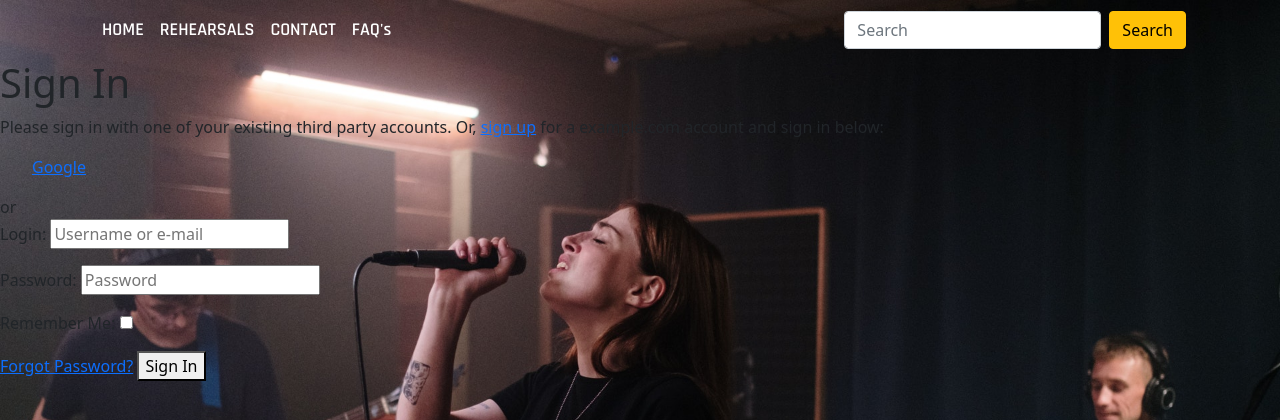
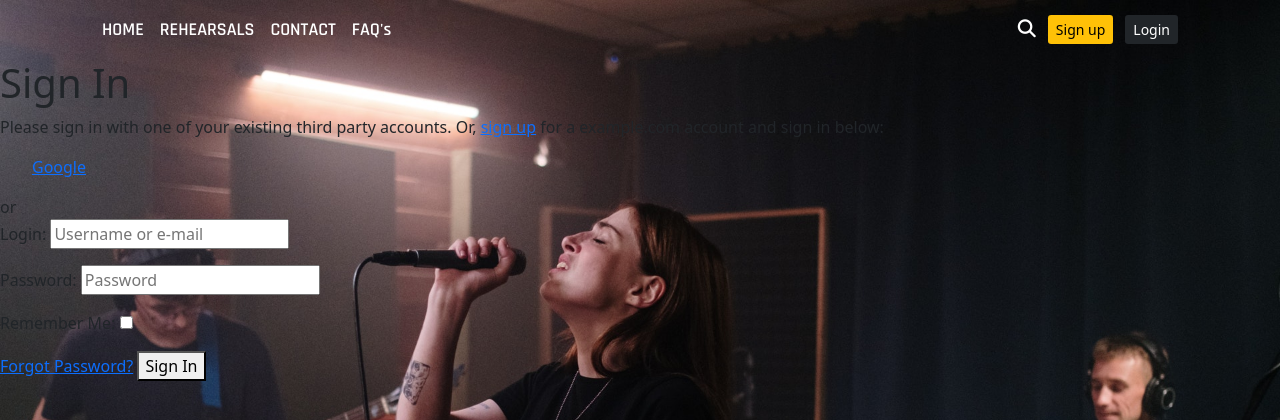
Before and after one commit to DPHamdev/MP-4, a Django app: page /accounts/login/ in a window 1280 px wide. Shown: the top 420 px of the page. Run offline with Django 3.2, Linux system fonts and the light colour scheme; some libraries are stand-ins or nearby versions.

Commit message:
Added login and sign up buttons, as well as search bar with collapse feature to clean up navbar

```diff
--- a/static/css/base.css
+++ b/static/css/base.css
@@ -73,3 +73,10 @@ footer {
 a:hover {
     color: #007ea7 !important;
 }
+
+
+.form-control:focus, .form-control:active {
+    border-color: #000;
+    outline: 0;
+    box-shadow: inset 0 0 0;
+}
--- a/templates/base.html
+++ b/templates/base.html
@@ -36,7 +36,6 @@
         <header class="container mx-auto">
             <nav class="navbar w-100 navbar-expand-lg navbar-light">
                 <div class="container-fluid">
-                    <!-- <img src="/media/images/SHS_Logo.png" class="bg-light navbar-brand nav-logo" href="{% url 'home' %}"> -->
                     <button class="navbar-toggler bg-light" type="button" data-bs-toggle="collapse" data-bs-target="#mobileNavbar" aria-controls="mobileNavbar" aria-expanded="false" aria-label="Toggle navigation">
                         <span class="navbar-toggler-icon"></span>
                     </button>
@@ -55,10 +54,40 @@
                                 <a class="nav-link">FAQ's</a>
                             </li>
                         </ul>
-                        <form class="d-flex">
+
+                        <ul class="navbar-nav ml-auto">
+                            <li class="nav-item d-flex">
+                                <div class="collapse" id="searchForm">
+                                    <input id="search" type="search" class="form-control border-0" placeholder="search" />
+                                </div>
+                                <a class="nav-link ml-auto"
+                                    href="#searchForm"
+                                    data-bs-target="#searchForm"
+                                    data-bs-toggle="collapse"
+                                    aria-controls = "searchForm">
+                                    <i class="fas fa-search"></i>
+                                </a>
+                            </li>
+                        </ul>
+
+                        <div class="btn-sm mx-1 btn-warning">
+                            Sign up
+                        </div>
+
+                        <div class="btn-sm mx-2 btn-dark">
+                            Login
+                        </div>
+
+                        <!-- <div class="mx-1">
+                            <span>
+                                <i class="fas fa-search" data-bs-toggle="collapse" data-bs-target="#search" aria-controls="search" aria-expanded="false" aria-label="Toggle Search"></i>
+                            </span>
+                        </div>
+
+                        <form class="d-flex search collapse" id="search">
                             <input class="form-control me-2" type="search" placeholder="Search" aria-label="Search">
                             <button class="btn btn-warning" type="submit">Search</button>
-                        </form>
+                        </form> -->
                     </div>
                 </div>
               </nav>
@@ -76,6 +105,13 @@
     {% endblock %}
 
     {% block postloadjs %}
+    <script>
+
+        $('#searchForm').on('shown.bs.collapse', function () {
+            // focus input on collapse
+            $("#search").focus()
+        })
+        </script>
     {% endblock %}
 
     <footer>
@@ -95,5 +131,6 @@
         </div>
     </footer>
 
+
   </body>
 </html>
```
Lines whose indentation alone changed are shown as unchanged.
